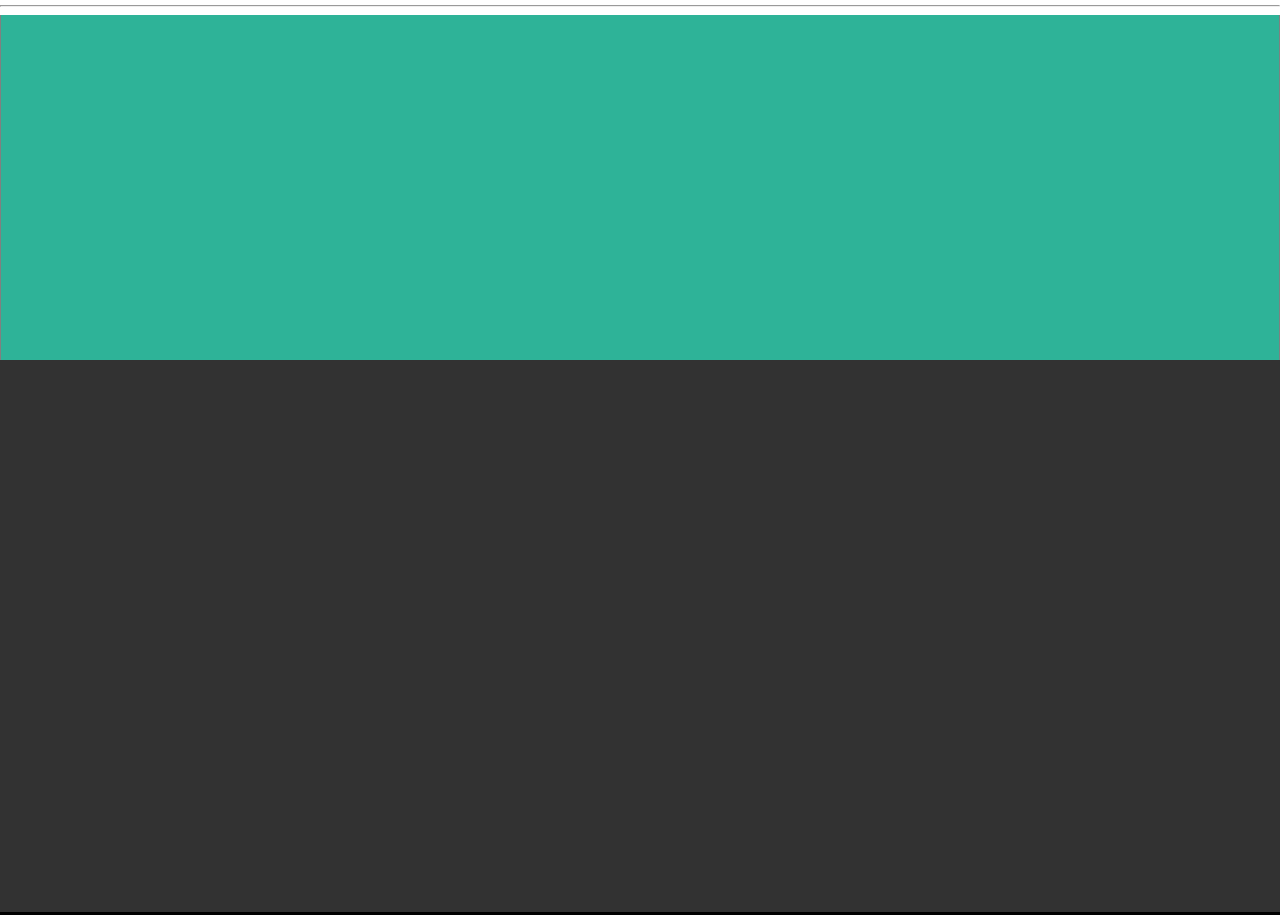
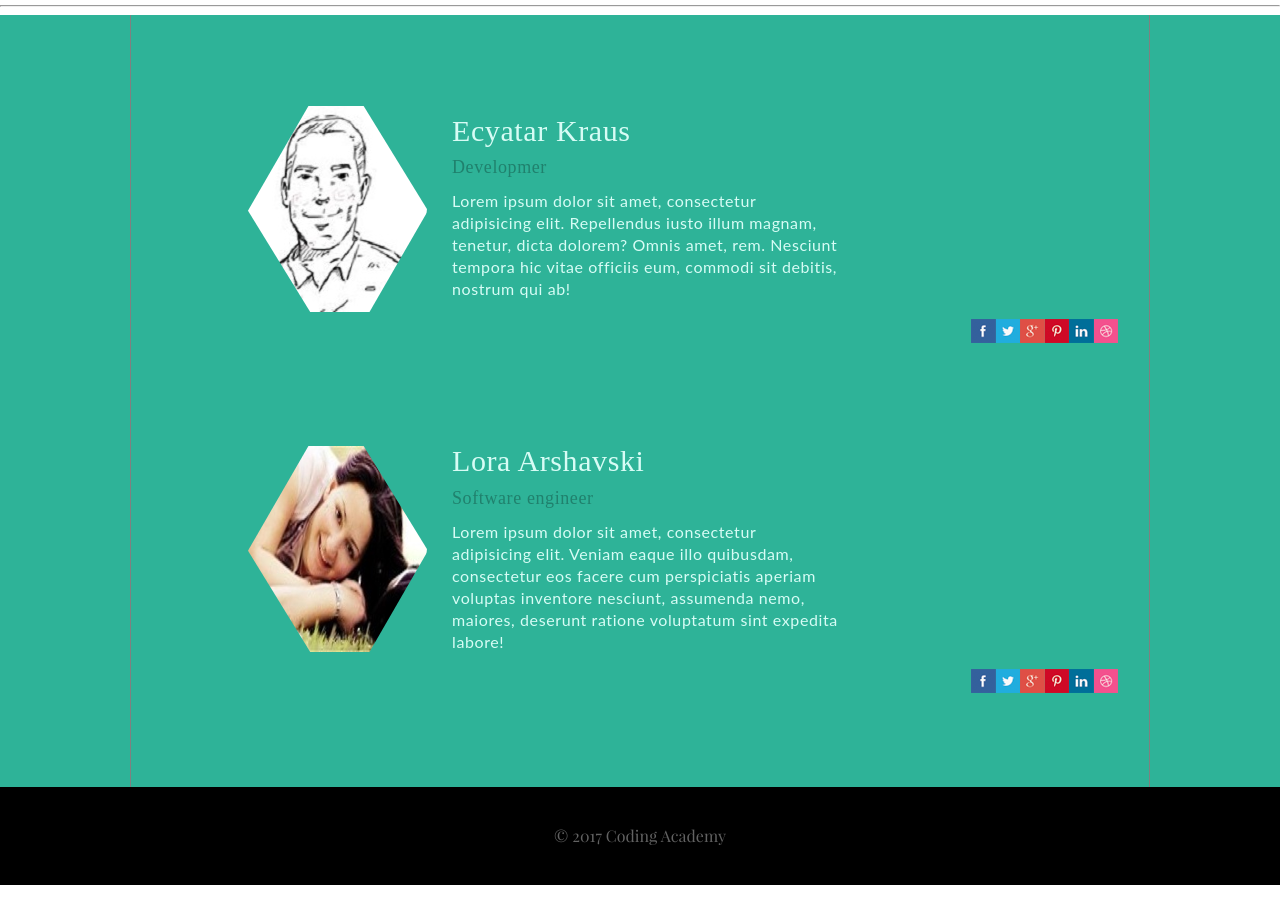
Before and after one commit to Evyatar-Kraus/Meme-Generator, a website: page index.html in a window 1280 px wide. Shown: the part 466-1381 px from the top of the page. After the commit the page ends 1351 px from the top, so only its background shows below. Drawn offline with Linux system fonts and the light colour scheme.

Commit message:
added about us

```diff
--- a/index.html
+++ b/index.html
@@ -68,32 +68,58 @@
 
         <hr class="hr">
         <div class="about">
-            <!--<div class="container">
-             <section class="post-container flex flex-wrap space-between">
-                 <div class="post-img">
-                     <img src="img/layer-2.png" alt="main-post" class="img-responsive">
+            <div class="container-about">
+             <section class="post-container-about flex flex-wrap space-between">
+                    <div class="post-img-about">
+                      <div class="innerclip">
+                        <img class="img-about" src="assets/img/evyatar.jpg" alt="main-post" class="img-responsive">
+                      </div>
                     </div>
 
+                    <div class="post-text" flex align-center>
+                        <h1>Ecyatar Kraus</h1>
+                        <h2>Developmer</h2>
+                        <p>
+                            Lorem ipsum dolor sit amet, consectetur adipisicing elit.
+                            Repellendus iusto illum magnam, tenetur, dicta dolorem? Omnis amet, rem.
+                            Nesciunt tempora hic vitae officiis eum, commodi sit debitis, nostrum qui ab!
+                        </p>
+                    </div>
+                    <div class="inner-links flex justify-center align-center">
+                        <a class="social"><img src="assets/img/facebook.png"></a>
+                        <a class="social"><img src="assets/img/twitter.png"></a>
+                        <a class="social"><img src="assets/img/google.png"></a>
+                        <a class="social"><img src="assets/img/pinterest.png"></a>
+                        <a class="social"><img src="assets/img/linkedin.png"></a>
+                        <a class="social"><img src="assets/img/dribbble.png"></a>
+                    </div>
+                 </section>
+                 </hr>
+                 <section class="post-container-about flex flex-wrap space-between">
+                    <div class="post-img-about">
+                        <div class="innerclip">
+                        <img class="img-about" src="assets/img/lora.jpg" alt="main-post" class="img-responsive">
+                        </div>
+                    </div>
                     <div class="post-text">
-                     <h1>The perfect weekend_two getaway</h1>
+                        <h1>Lora Arshavski</h1>
+                        <h2>Software engineer</h2>
                         <p>
-                         Lorem ipsum dolor sit amet, consectetur adipisicing elit. Amet assumenda blanditiis cupiditate enim et
-                         excepturi fugiat, illo, illum incidunt, laborum nam nisi nobis nostrum optio rem saepe totam ullam vero.
-                         Lorem ipsum dolor sit amet, consectetur adipisicing elit...
+                            Lorem ipsum dolor sit amet, consectetur adipisicing elit.
+                            Veniam eaque illo quibusdam, consectetur eos facere cum perspiciatis aperiam voluptas inventore nesciunt,
+                            assumenda nemo, maiores, deserunt ratione voluptatum sint expedita labore!
                         </p>
-                     <button class="post-button">Continue Reading</button>
                     </div>
-             </section>-->
-
-
-
-                <ul class="flex justify-center space-between clean-list">
-                </ul>
+                    <div class="inner-links flex justify-center align-center">
+                        <a class="social"><img src="assets/img/facebook.png"></a>
+                        <a class="social"><img src="assets/img/twitter.png"></a>
+                        <a class="social"><img src="assets/img/google.png"></a>
+                        <a class="social"><img src="assets/img/pinterest.png"></a>
+                        <a class="social"><img src="assets/img/linkedin.png"></a>
+                        <a class="social"><img src="assets/img/dribbble.png"></a>
                     </div>
-
-        <div class="touch">
-            <ul class="flex justify-center clean-list">
-            </ul>
+             </section>
+          </div>
         </div>
 
         <footer class="main-footer flex justify-center align-center clean-list">
--- /dev/null
+++ b/scss/_about.scss
@@ -0,0 +1,89 @@
+.about {
+    // max-height: em(600px);
+    background-color: #2eb398;
+}
+
+.container-about {
+    // height: 100%;
+    margin: 0 auto;
+    padding: em(1px) 0;
+    width: 100%;
+    max-width: em(1020px);
+    border-left: 1px solid gray;
+    border-right: 1px solid gray;
+}
+
+h1 {
+    color: #d7fcf5;
+    font-family: "Maven Pro Regular";
+    font-size: em(30px);
+    font-weight: 400;
+    line-height: em(5px);
+}
+
+h2{
+    width: em(249px);
+    height: em(17px);
+    color: #20816d;
+    font-family: "Maven Pro Regular";
+    font-size: em(18px);
+    font-weight: 400;
+    line-height: em(22px);
+}
+
+.post-img-about {
+  margin-bottom: em(100px);
+
+    position:relative;
+    margin:auto;
+    text-align:center;
+    overflow:hidden;
+    white-space:nowrap;
+    display:table;
+
+    -webkit-transform: skew(-30deg);
+    -ms-transform: skew(-30deg);
+    transform: skew(-30deg);
+    overflow: hidden;
+    display: inline-block;
+}
+.innerclip {
+    -webkit-transform: skew(50deg);
+    -ms-transform: skew(50deg);
+    transform: skew(50deg);
+    overflow: hidden;
+    display: inline-block;
+}
+.img-about {
+    -webkit-transform: skew(-35deg);
+    -ms-transform: skew(-35deg);
+    transform: skew(-35deg);
+}
+
+
+.post-text {
+    line-height: 1.8;
+    letter-spacing: 0.6px;
+    position: relative;
+    // padding: em(40px) 0;
+    flex: 0 1 calc(50% - 2em);
+    margin-right: 220px;
+    color: #d7fcf5;
+    font-family: Lato;
+    font-weight: 400;
+    line-height: em(22px);
+    @media (max-width: $container-width) {
+        flex: 1 1 100%;
+    }
+}
+.post-container-about {
+    margin: em(90px);
+    display: flex;
+    flex-flow:row wrap
+}
+.inner-links{
+    margin-left: 750px;
+    @media (max-width: $container-width) {
+        margin-left: 0;
+  }
+}
--- a/scss/_main-nav.scss
+++ b/scss/_main-nav.scss
@@ -4,7 +4,6 @@
     font-family: Lato;
     height: em(63px);
     background-color: #323232;
-
 
     a, ul:first-of-type li {
         text-align: center;
@@ -25,9 +24,7 @@
       }
 }
 .colorstrip{
-   width: 100%; height: 1px;
-   margin: 10px;
-    // border-style: solid;
-    // border-color: white;
+    width: 100%; height: 1px;
+    margin: 10px;
     background-color: gray;
 }
--- a/scss/_post.scss
+++ b/scss/_post.scss
@@ -6,23 +6,21 @@
 }
 .post-container {
     margin: em(90px);
+    display: flex;
+    flex-flow:row wrap
 }
-.about {
-  height: em(345px);
-  background-color: #2eb398;
-  border-left: 1px solid gray;
-  border-right: 1px solid gray;
-}
-.touch{
-    height: em(552px);
-    background-color: #323232;
-}
-
-// .container {
-//   padding: em(81px) 0;
-//   position: relative;
-//   width: 100%;
-//   max-width: em(980px);
+// .about {
+//   height: em(345px);
+//   background-color: #2eb398;
 //   border-left: 1px solid gray;
 //   border-right: 1px solid gray;
 // }
+
+// .container-about {
+//     margin: 0 auto;
+//     padding: em(1px) 0;
+//     width: 100%;
+//     max-width: em(1020px);
+//     border-left: 1px solid gray;
+//     border-right: 1px solid gray;
+// }
--- a/scss/style.scss
+++ b/scss/style.scss
@@ -12,3 +12,4 @@
 @import 'main-nav';
 @import 'post';
 @import 'footer';
+@import 'about';
```
Also changed, not shown: assets/img/dribbble.png (added), assets/img/evyatar.jpg (added), assets/img/facebook.png (added), assets/img/google.png (added), assets/img/linkedin.png (added), assets/img/lora.jpg (added), assets/img/lora1.jpg (added), assets/img/pinterest.png (added), assets/img/twitter.png (added), dist/style.css. Lines whose indentation alone changed are shown as unchanged.
